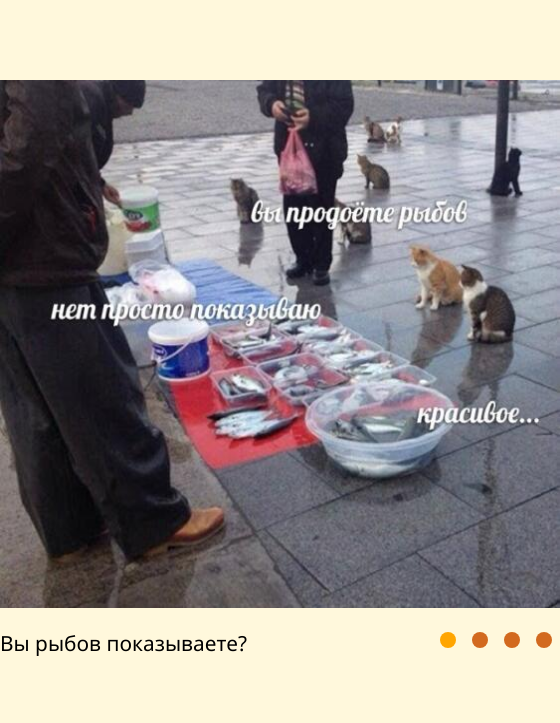
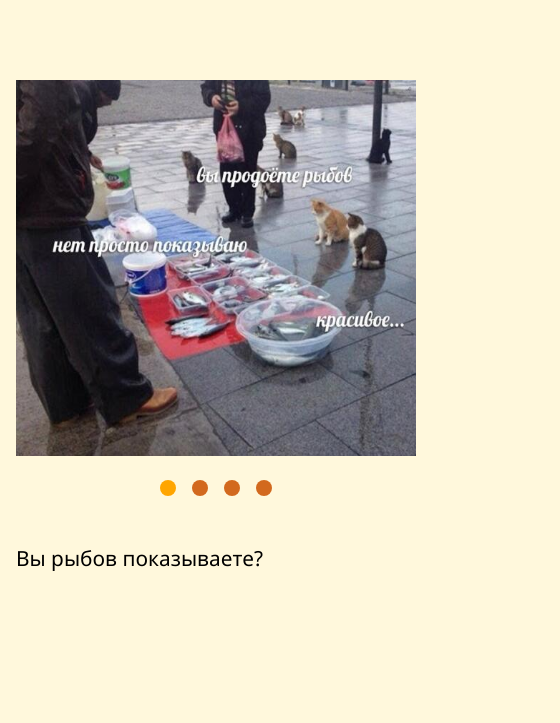
Before and after one commit to HimariMinami/cssMemSlider, a plain HTML site: page cssMemSlider/index.html in a window 390 px wide. Shown: the whole page, 560 px wide, since content can reach past the window. Drawn offline with Linux system fonts and the light colour scheme.

Commit message:
feat: add mobile vesrion (Tue, May 17, 2022 02:15:50 AM)

```diff
--- a/cssMemSlider/style.css
+++ b/cssMemSlider/style.css
@@ -19,7 +19,7 @@ body {
 
 .meme-container {
     overflow: hidden;
-    width: 35em;
+    width: 100%;
 }
 
 .memes {
@@ -142,3 +142,34 @@ input[type="radio"] {
     border: orange 6% solid;
     transition: 0.5s;
 }
+
+@media (max-width: 425px) {
+    .meme-slider {
+        padding-left: 1em;
+        padding-right: 1em;
+    }
+
+    .meme-slider {
+        max-width: 25em;
+    }
+
+    .meme-container {
+        height: 56%;
+    }
+
+    .meme img {
+        width: 72%;
+        height: 72%;
+    }
+
+    .description-and-pagination {
+        flex-direction: column-reverse;
+        width: 8em;
+        height: 9em;
+        margin: 0 auto;
+    }
+
+    .meme-description {
+        margin-left: -8.5em;
+    }
+}
```
